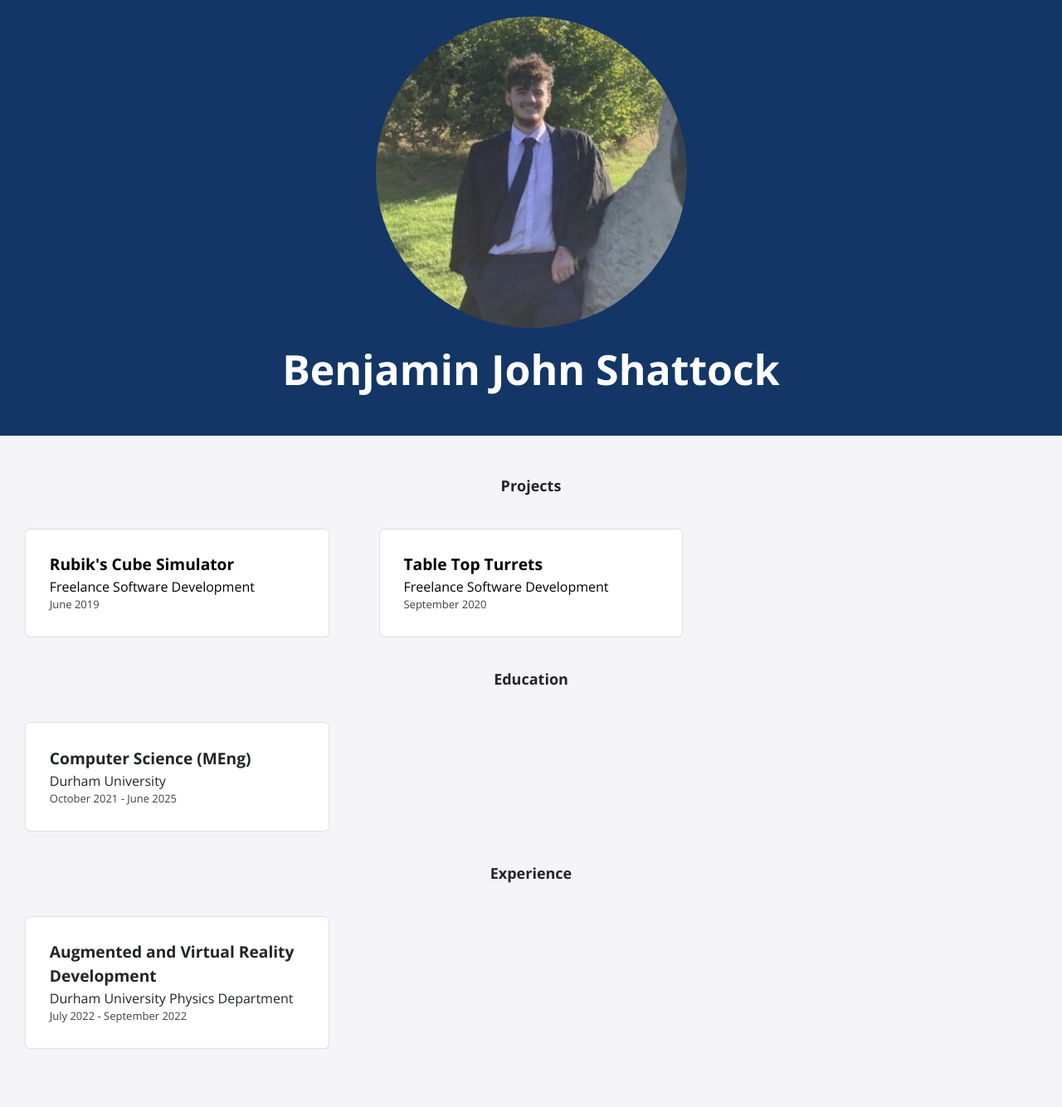
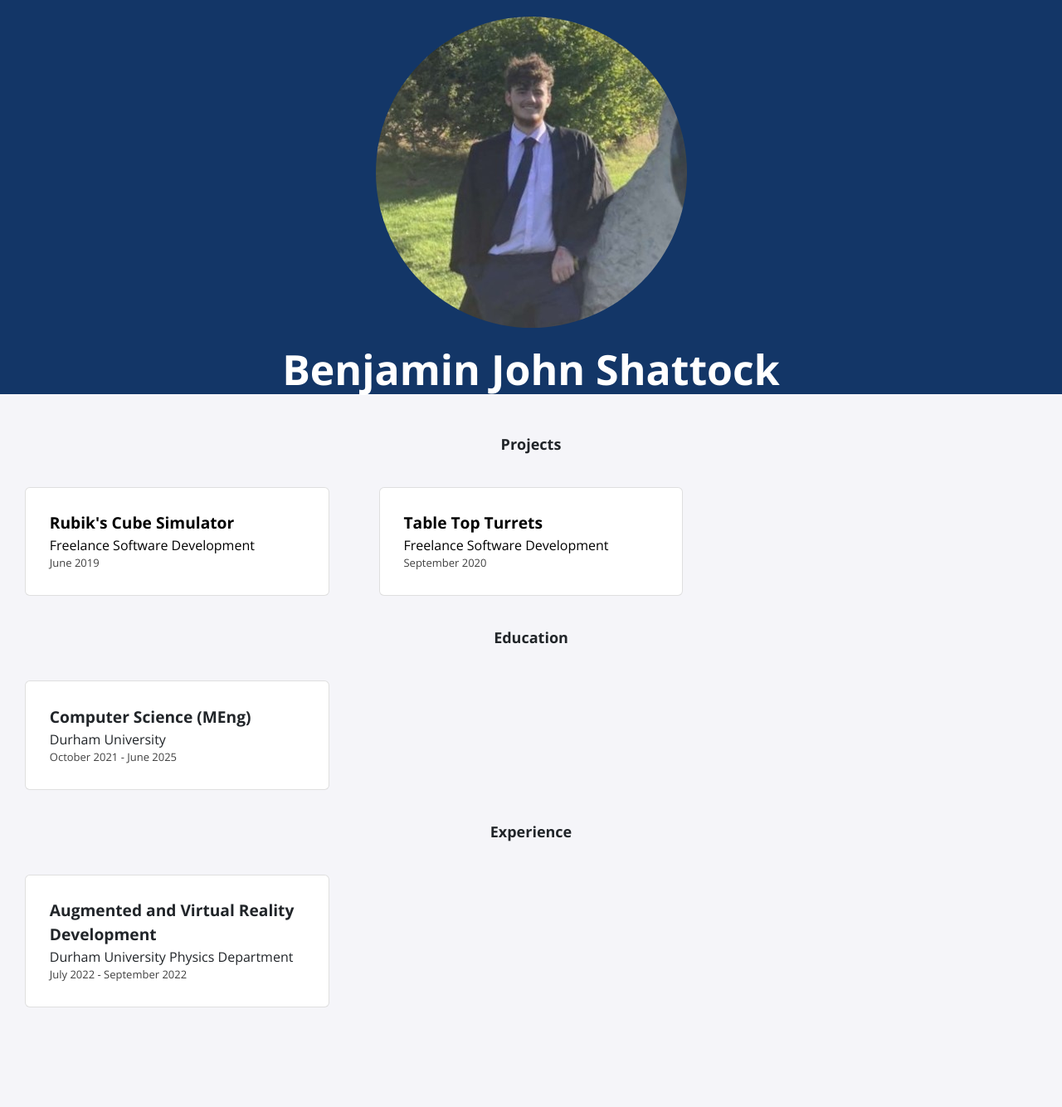
Before and after one commit to shatt-s/shatt-s.github.io, a Jekyll site: the page built from index.html, in a window 1280 px wide. Shown: the whole page at 83% size. Built offline with Jekyll 4.4.1, drawn with Linux system fonts in a browser that asks for light colours; nearby versions of some CDN libraries; after the commit the page ends 1284 px from its top, so only the background shows below that.

Commit message:
Update profile.scss

```diff
--- a/_sass/profile.scss
+++ b/_sass/profile.scss
@@ -7,7 +7,7 @@
         font-size: 50px;
         font-weight: 700;
         color: white;
-        padding-bottom: 50px;
+        margin-bottom: 50px;
     }
 
     img {
```
